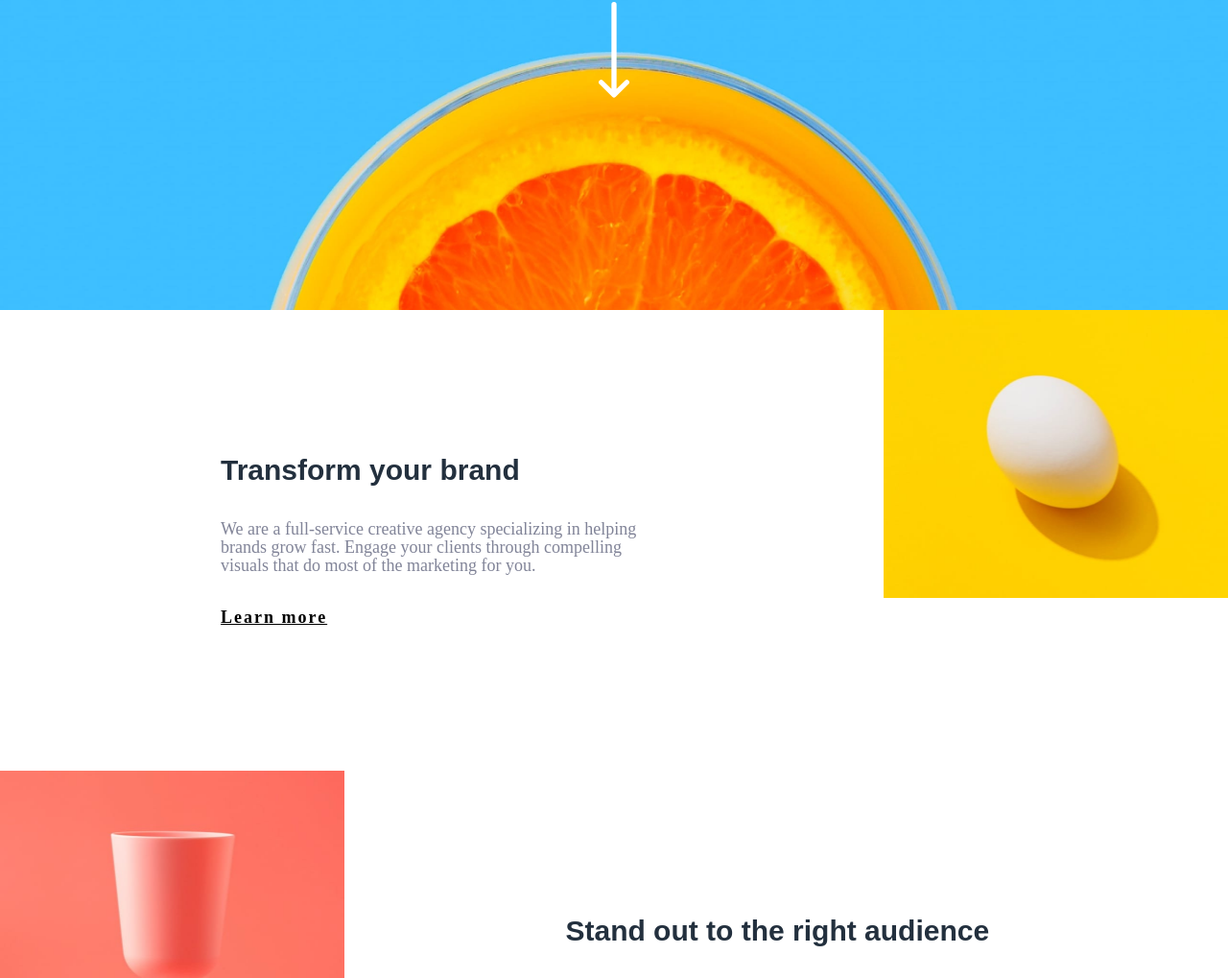
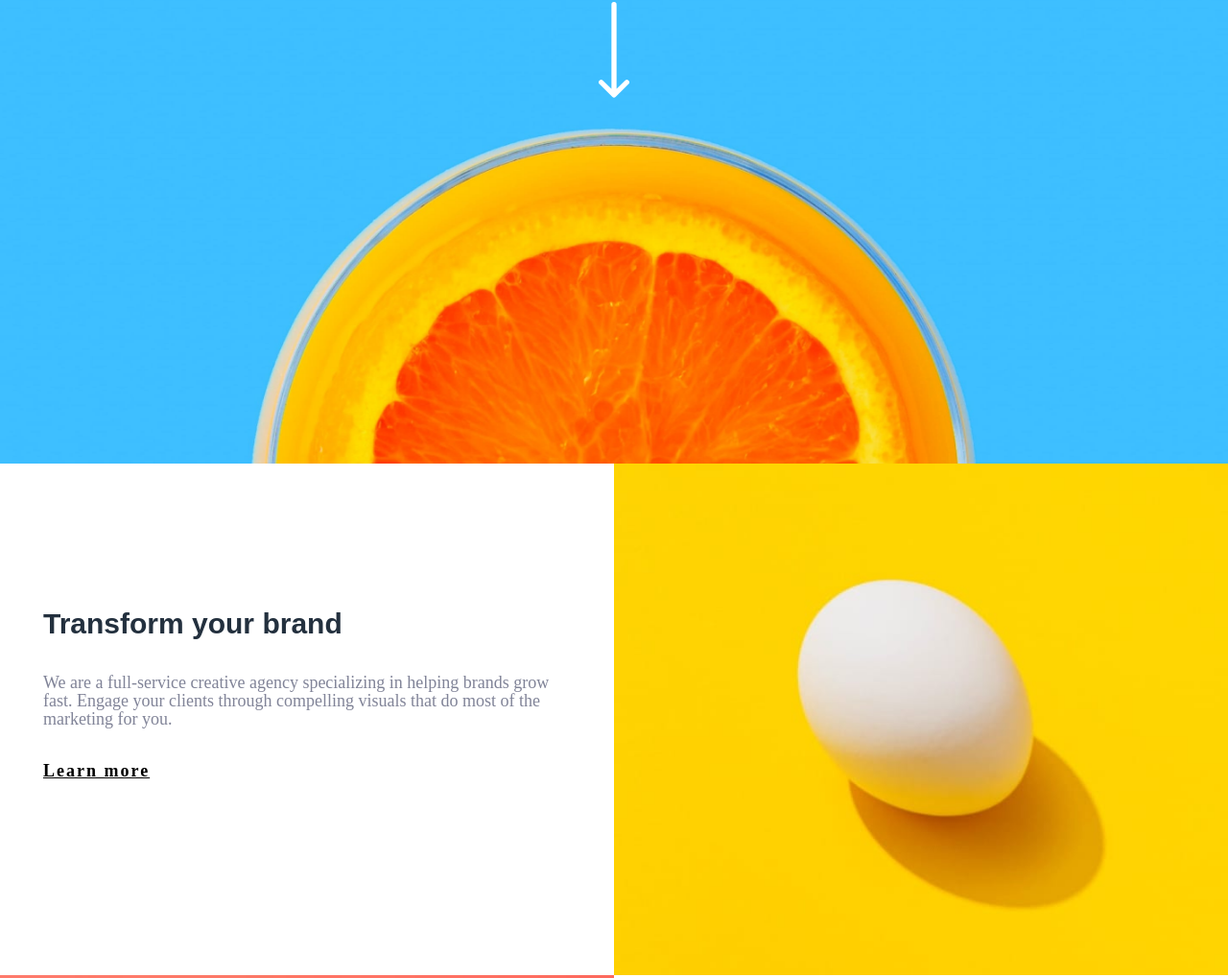
Before and after one commit to Adeoluw/sunnyside-landingpage, a plain HTML site: page sunnyside-agency-landing-page-main/index.html in a window 1280 px wide. Shown: the part 237-1256 px from the top of the page at 96% size. Drawn offline with Linux system fonts and the light colour scheme; a web font is replaced by a local one.

Commit message:
updating...

```diff
--- a/sunnyside-agency-landing-page-main/style.css
+++ b/sunnyside-agency-landing-page-main/style.css
@@ -25,7 +25,7 @@ header{
     background-image: url(./images/desktop/image-header.jpg);
     background-size: cover;
     background-repeat: no-repeat;
-    height: 70vh;
+    height: 90vh;
     padding: 20px;
     background-position: center;
 }
@@ -85,10 +85,10 @@ header> h1{
 }
 
 .section-text{
-    width: 100%;
+    width: 50%;
     background-color: white;
     color: black;
-        padding-inline: 230px;
+        padding-inline: 45px;
             padding-block: 150px;
             font-size: 20px;
 }
```
